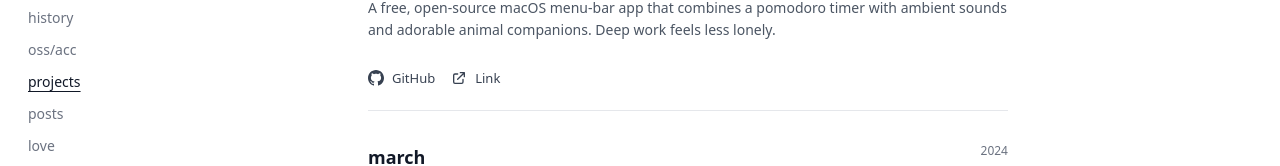
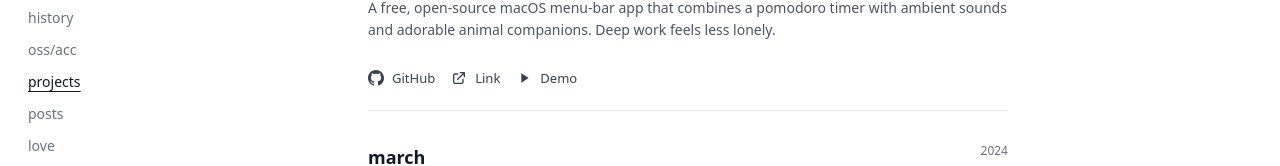
Before and after one commit to sajdakabir/saju, a Next.js app: page /projects in a window 1280 px wide. Shown: the part 334-500 px from the top of the page. Built offline with nearby package versions, Linux system fonts and the light colour scheme.

Commit message:
feat: add inline YouTube demo embed on projects page

```diff
--- a/src/app/projects/page.tsx
+++ b/src/app/projects/page.tsx
@@ -35,11 +35,18 @@ interface Project {
   githubStats?: GitHubStats;
   date: string;
   image?: string;
+  demo?: string;
+}
+
+function getYouTubeId(url: string): string | null {
+  const match = url.match(/(?:youtu\.be\/|v=|\/embed\/)([^?&]+)/);
+  return match ? match[1] : null;
 }
 
 export default function Projects() {
   const { theme, mounted, toggleTheme, isAnimating, incomingTheme } = useTheme();
   const [showNavigation, setShowNavigation] = useState(true);
+  const [openDemo, setOpenDemo] = useState<string | null>(null);
 
   if (!mounted) {
     return (
@@ -67,6 +74,7 @@ export default function Projects() {
       techStack: ['Rust', 'Tauri', 'JavaScript', 'CSS'],
       githubUrl: 'https://github.com/sajdakabir/meow',
       liveUrl: 'https://meow.sajdakabir.com/',
+      demo: 'https://youtu.be/hvV6_gn72TI?si=8MNDO2C1oWlVkzP_',
       githubStats: {
         // stars: 5,
       },
@@ -224,6 +232,17 @@ export default function Projects() {
                           Link
                         </Link>
                       )}
+                      {project.demo && (
+                        <button
+                          onClick={() => setOpenDemo(openDemo === project.name ? null : project.name)}
+                          className="inline-flex items-center gap-1.5 sm:gap-2 text-xs sm:text-[13px] text-gray-700 dark:text-gray-300 hover:text-gray-900 dark:hover:text-gray-100 transition-colors"
+                        >
+                          <svg className="w-3.5 h-3.5 sm:w-4 sm:h-4" fill="currentColor" viewBox="0 0 24 24">
+                            <path d={openDemo === project.name ? "M6 19h4V5H6v14zm8-14v14h4V5h-4z" : "M8 5v14l11-7z"}/>
+                          </svg>
+                          {openDemo === project.name ? 'Close' : 'Demo'}
+                        </button>
+                      )}
                       {project.image && (
                         <Link
                           href={project.image}
@@ -238,6 +257,22 @@ export default function Projects() {
                         </Link>
                       )}
                     </div>
+
+                    {/* Inline demo embed */}
+                    {project.demo && openDemo === project.name && (() => {
+                      const videoId = getYouTubeId(project.demo);
+                      return videoId ? (
+                        <div className="mt-4 rounded-lg overflow-hidden aspect-video w-full">
+                          <iframe
+                            src={`https://www.youtube.com/embed/${videoId}?autoplay=1`}
+                            title={`${project.name} demo`}
+                            allow="accelerometer; autoplay; clipboard-write; encrypted-media; gyroscope; picture-in-picture"
+                            allowFullScreen
+                            className="w-full h-full"
+                          />
+                        </div>
+                      ) : null;
+                    })()}
                   </div>
                 ))}
               </div>
```
